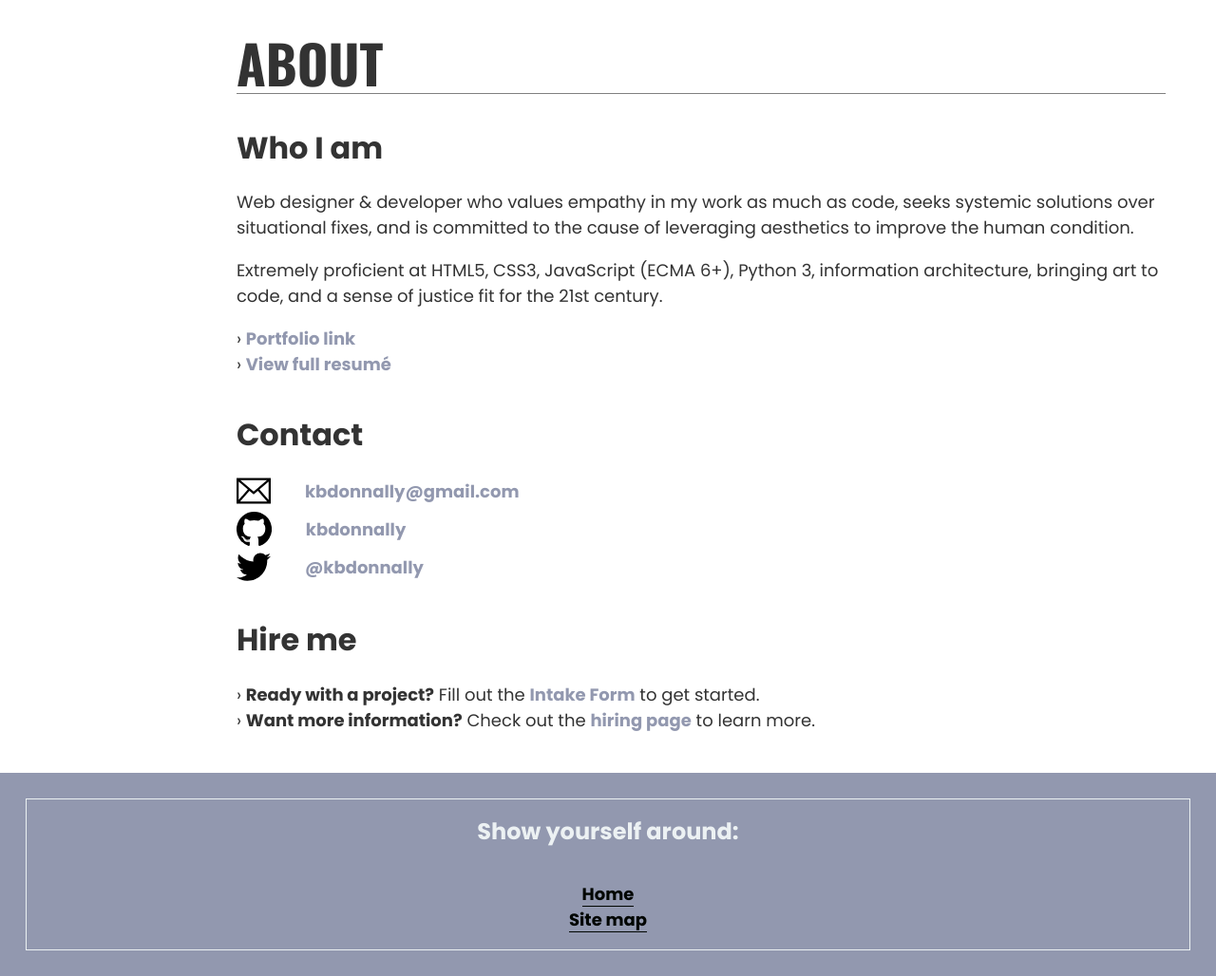
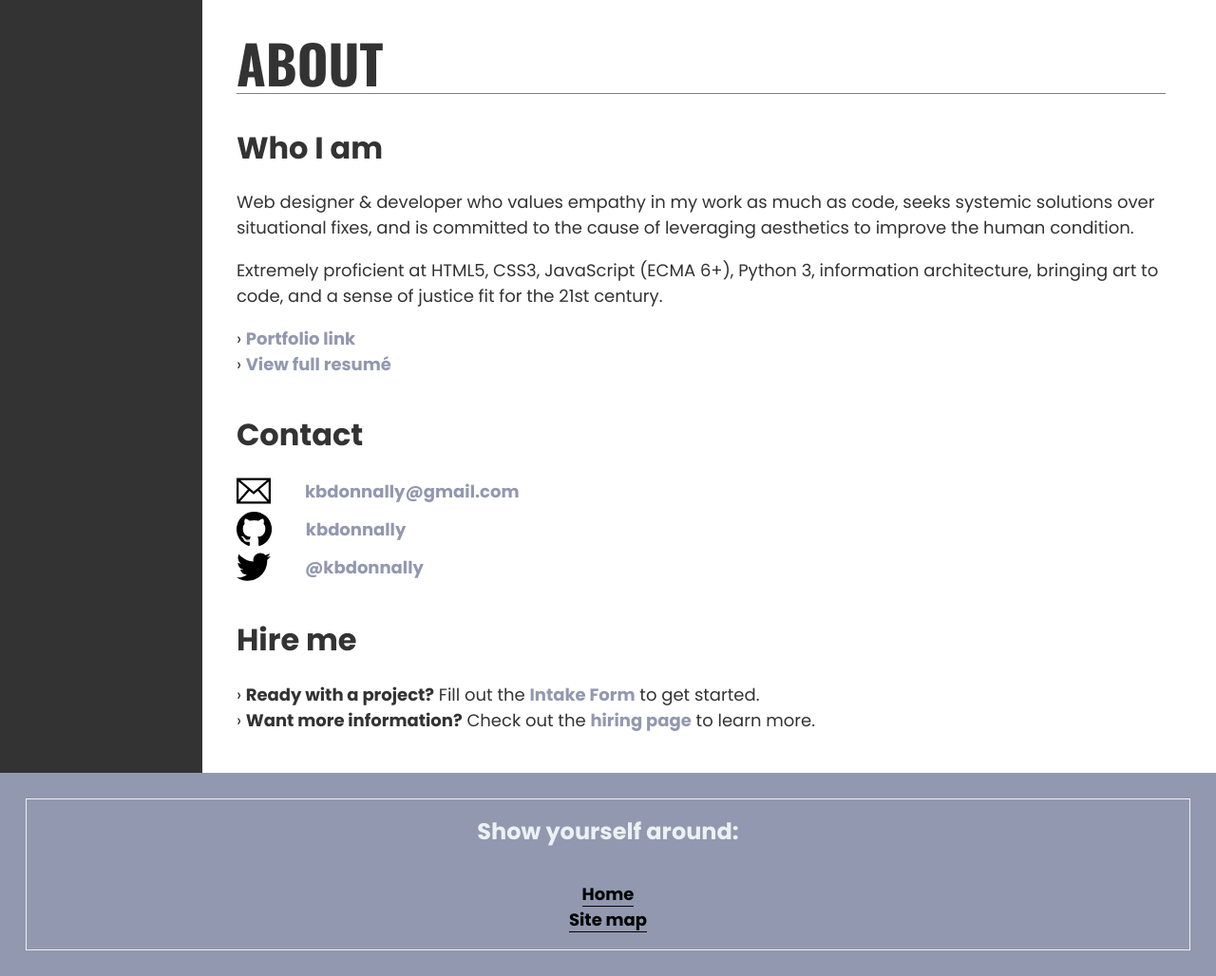
Before and after one commit to kbdonnally/katherinedoes.design, a Jekyll site: the page built from pages/real/new-about.html, in a window 1280 px wide. Shown: the whole page at 95% size. Built offline with Jekyll 4.4.1, drawn with Linux system fonts in a browser that asks for light colours.

Commit message:
Add same fake side menu look from new home

```diff
--- a/assets/css/_sass/_pages/_about.scss
+++ b/assets/css/_sass/_pages/_about.scss
@@ -3,7 +3,18 @@
 // Section 0: Wrapper
 
 .about-wrapper {
+	position: relative;
+	&::before {
+		content: '';
+		position: absolute;
+		top: 0;
+		left: 0;
+		display: block;
+		height: 100%;
+		width: calc(100vw / 6);
+		background-color: $jet;
 
+	}
 }
 
 .about-main-content {
```
